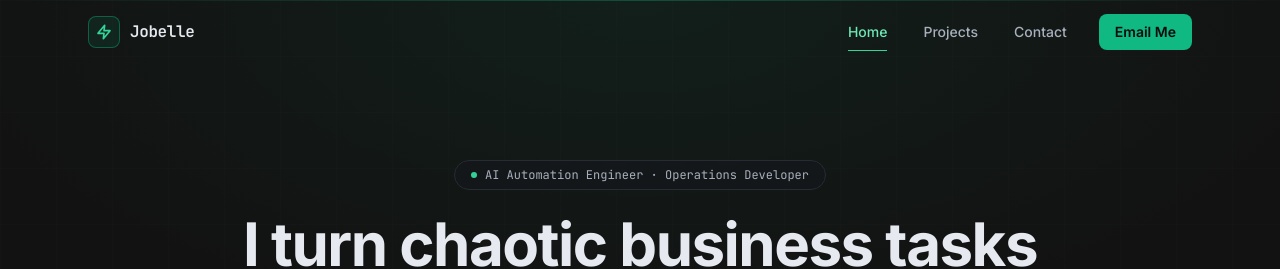
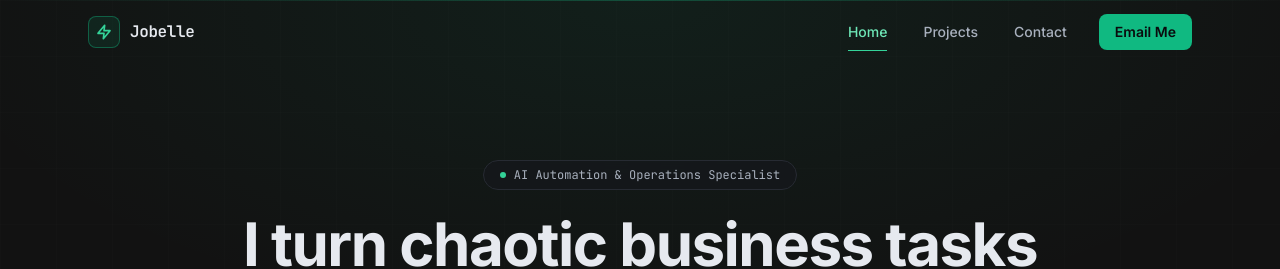
Before and after one commit to jojosfplay99/my-portfolio, a React (Vite) app: page / in a window 1280 px wide. Shown: the top 269 px of the page. Built offline with nearby package versions, Linux system fonts and the light colour scheme.

Commit message:
Update Job Title

```diff
--- a/src/pages/HomePage.tsx
+++ b/src/pages/HomePage.tsx
@@ -36,7 +36,7 @@ export function HomePage() {
           <div className="mx-auto max-w-4xl text-center">
             <div className="mb-6 inline-flex items-center gap-2 rounded-full border border-ink-700 bg-ink-850/80 px-4 py-1.5 font-mono text-xs text-ink-300 backdrop-blur-sm animate-fade-in">
               <span className="h-1.5 w-1.5 rounded-full bg-emerald-400 animate-pulse" />
-              AI Automation Engineer · Operations Developer
+              AI Automation & Operations Specialist
             </div>
             <h1 className="animate-fade-up text-4xl font-bold leading-[1.1] tracking-tight text-ink-100 sm:text-5xl md:text-6xl">
   I turn chaotic business tasks into{' '}
```
